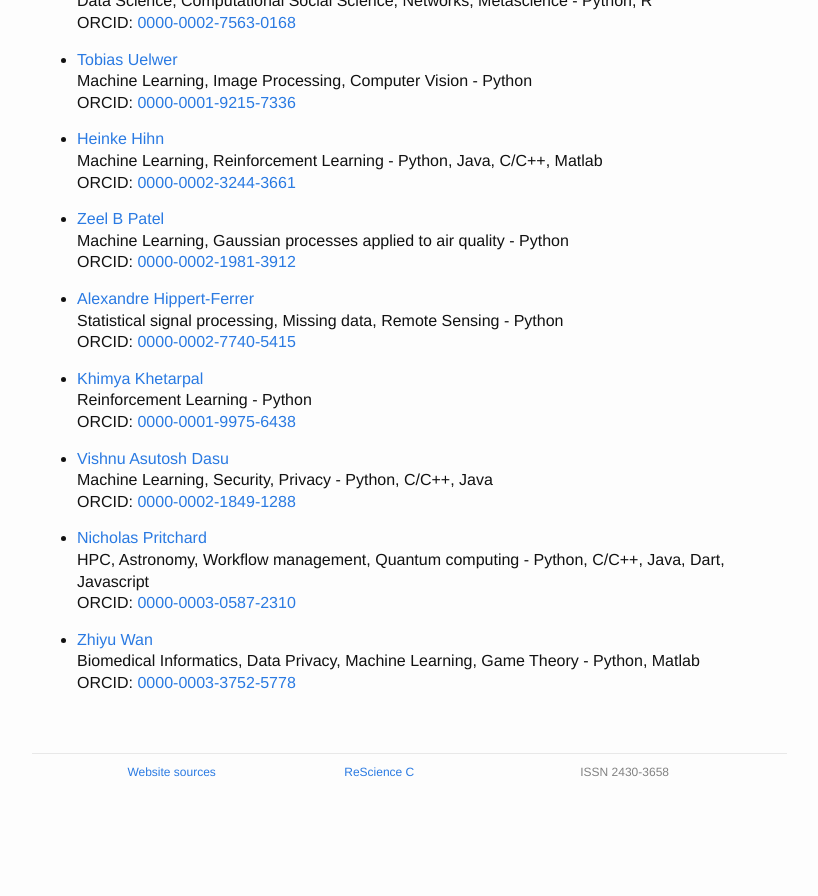
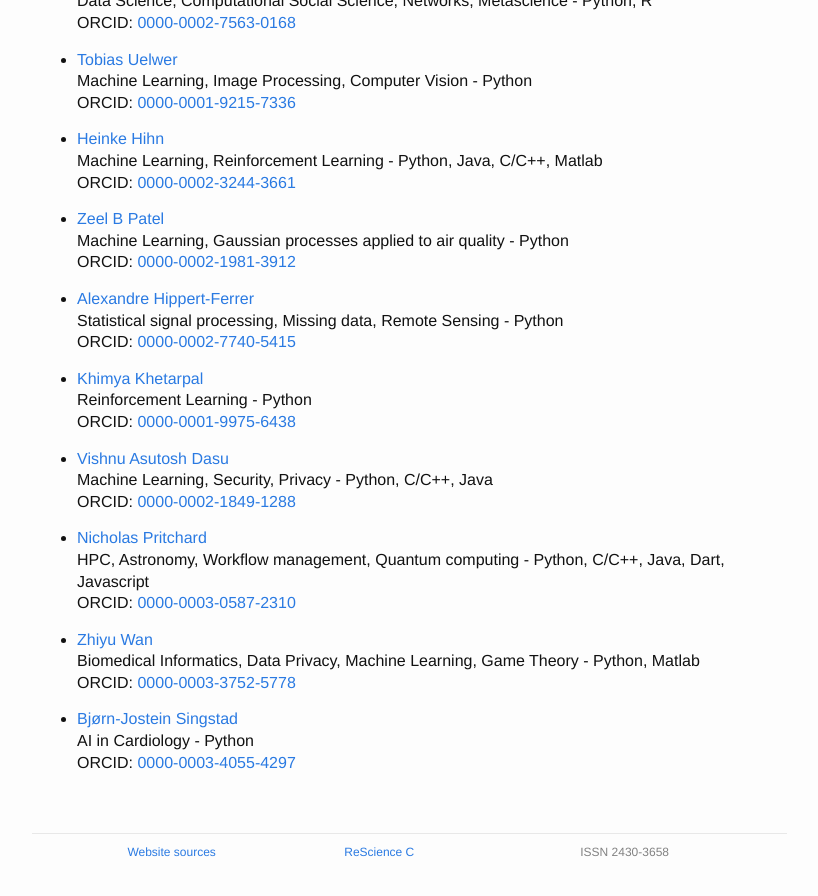
Before and after one commit to ReScience/rescience.github.io, a Jekyll site: the page built from 04-board.md, in a window 1280 px wide and 900 px high, scrolled down 13475 px. Shown: the top 896 px of the window, without its empty margins (223-1041 px from the left). Built offline with Jekyll 4.4.1, drawn with Linux system fonts in a browser that asks for light colours; our own code applies the rules of GitHub Pages for plain Markdown files; before the commit the page ends 14296 px from its top, so only the background shows below that.

Commit message:
Added Bjørn-Jostein Singstad the board (reviewer)

```diff
--- a/04-board.md
+++ b/04-board.md
@@ -726,3 +726,7 @@ ORCID: [0000-0002-8225-7517](https://orcid.org/0000-0002-8225-7517)
 * [Zhiyu Wan](https://github.com/zhywan)
 Biomedical Informatics, Data Privacy, Machine Learning, Game Theory - Python, Matlab
 ORCID: [0000-0003-3752-5778](https://orcid.org/0000-0003-3752-5778)
+
+* [Bjørn-Jostein Singstad](https://github.com/Bsingstad)
+AI in Cardiology - Python
+ORCID: [0000-0003-4055-4297](https://orcid.org/0000-0003-4055-4297)
```
